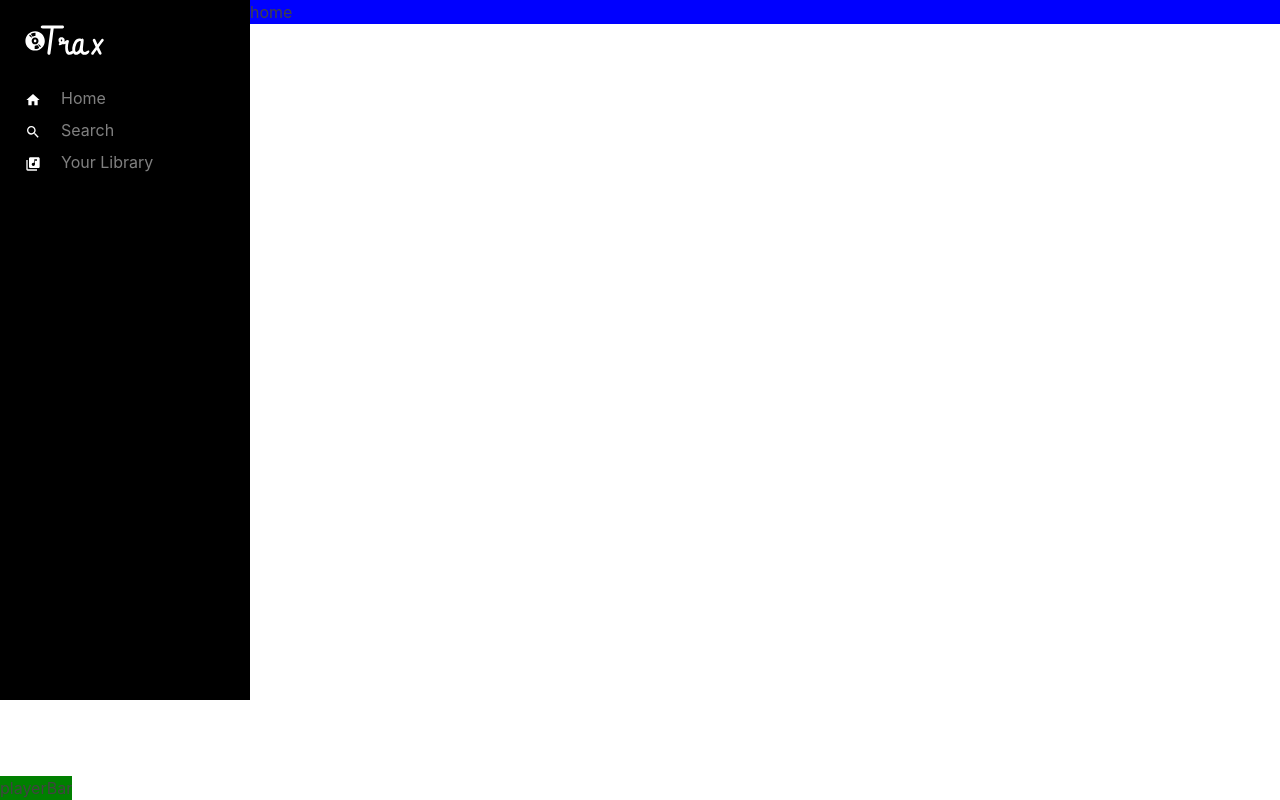
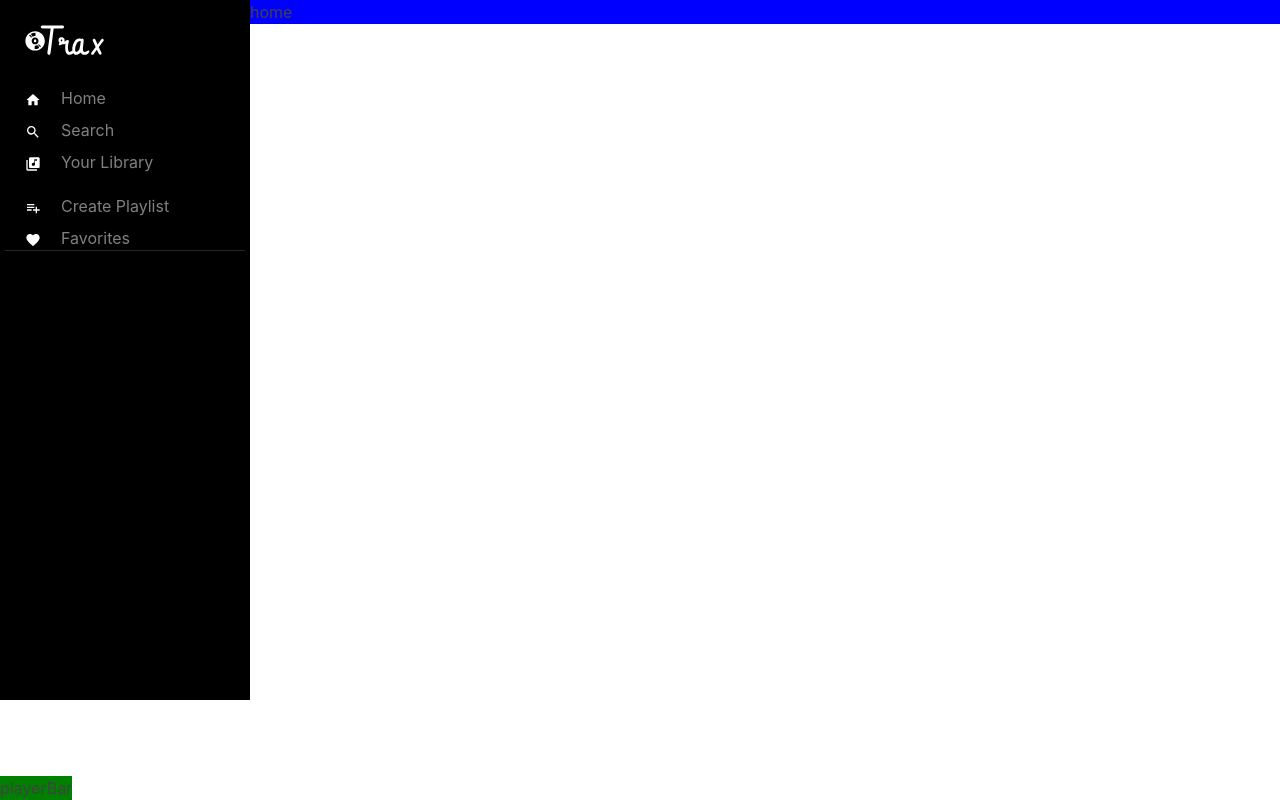
Before and after one commit to 0bipinnata0/nest-music-study, a Next.js app: page / in a window 1280 px wide. Built offline with nearby package versions, Linux system fonts and the light colour scheme.

Commit message:
music menus

```diff
--- a/components/sidebar.tsx
+++ b/components/sidebar.tsx
@@ -1,5 +1,6 @@
 import {
   Box,
+  Divider,
   LinkBox,
   LinkOverlay,
   List,
@@ -8,7 +9,13 @@ import {
 } from "@chakra-ui/layout";
 import NextImage from "next/image";
 import NextLink from "next/link";
-import { MdHome, MdLibraryMusic, MdSearch } from "react-icons/md";
+import {
+  MdFavorite,
+  MdHome,
+  MdLibraryMusic,
+  MdPlaylistAdd,
+  MdSearch,
+} from "react-icons/md";
 
 const navMenu = [
   {
@@ -25,6 +32,19 @@ const navMenu = [
     name: "Your Library",
     icon: MdLibraryMusic,
     route: "/Library",
+  },
+];
+
+const musicMenu = [
+  {
+    name: "Create Playlist",
+    icon: MdPlaylistAdd,
+    route: "/",
+  },
+  {
+    name: "Favorites",
+    icon: MdFavorite,
+    route: "/favorites",
   },
 ];
 
@@ -57,6 +77,23 @@ const SideBar = () => {
             ))}
           </List>
         </Box>
+        <Box marginTop="20px">
+          <List spacing="2">
+            {musicMenu.map(({ name, route, icon }) => (
+              <ListItem paddingX="20px" fontSize="16px" key={name}>
+                <LinkBox>
+                  <NextLink href={route} passHref>
+                    <LinkOverlay>
+                      <ListIcon as={icon} color="white" marginRight="20px" />
+                      {name}
+                    </LinkOverlay>
+                  </NextLink>
+                </LinkBox>
+              </ListItem>
+            ))}
+          </List>
+        </Box>
+        <Divider color="gray.800" />
       </Box>
     </Box>
   );
```
